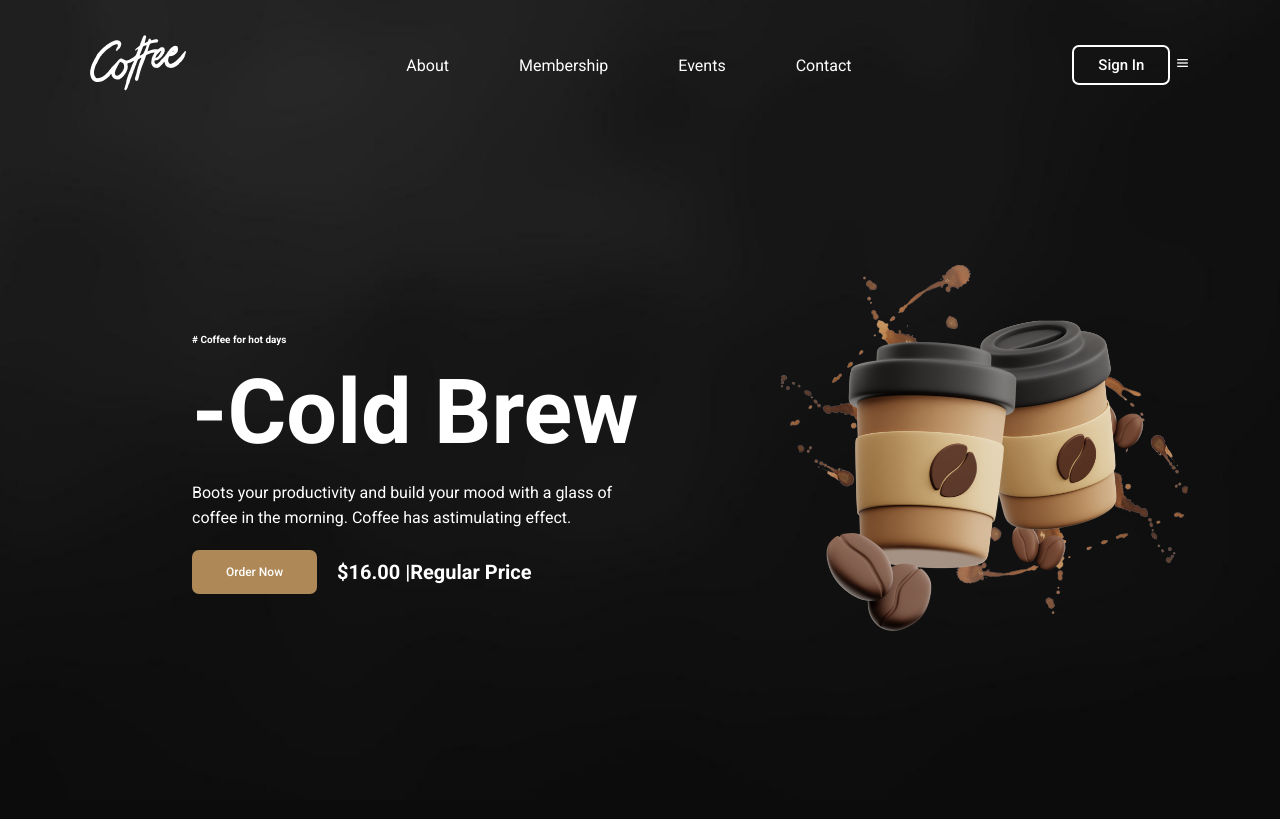
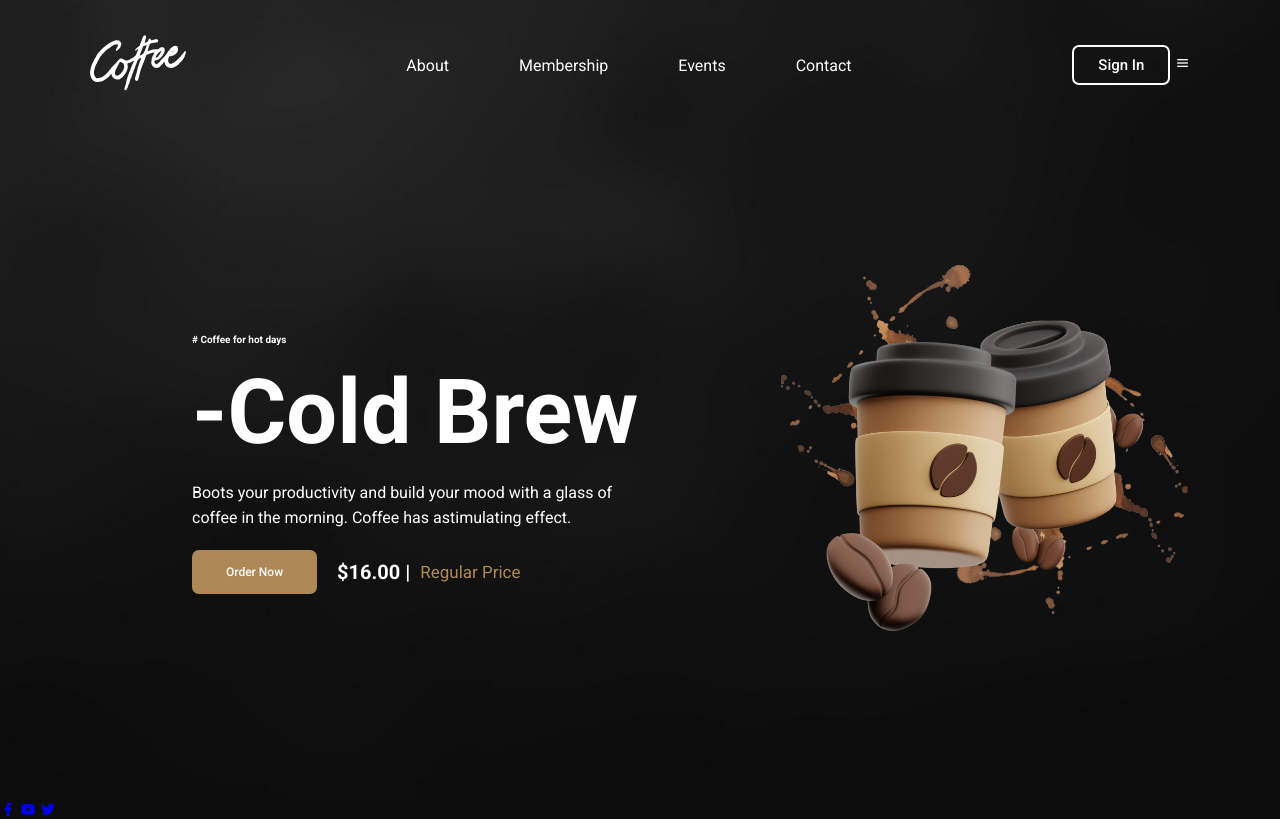
Before and after one commit to GajuQueen/Animated-resp-web, a plain HTML site: page index.html in a window 1280 px wide. Drawn offline with nearby package versions, Linux system fonts and the light colour scheme; a script that the page names is missing.

Commit message:
9th commit
Addition of icon in html

```diff
--- a/CSS/style.css
+++ b/CSS/style.css
@@ -135,3 +135,9 @@ transform: scale(1,1);
     font-weight: bold;
     color: var(--text-color);
 }
+.price span{
+    font-size: 17px;
+    font-weight: 400;
+    color: var(--main-color);
+    margin-left: 10px;
+}
--- a/index.html
+++ b/index.html
@@ -55,6 +55,12 @@
             <img src="/Assets/hero.png">
         </div>
     </section>
+
+    <div class="icons">
+<a href="#"><i class="ri-facebook-fill"></i></a>
+<a href="#"><i class="ri-youtube-fill"></i></a>
+<a href="#"><i class="ri-twitter-fill"></i></a>
+    </div>
     <!-- js link -->
      <script src="js/script.js"></script>
 </body>
```
